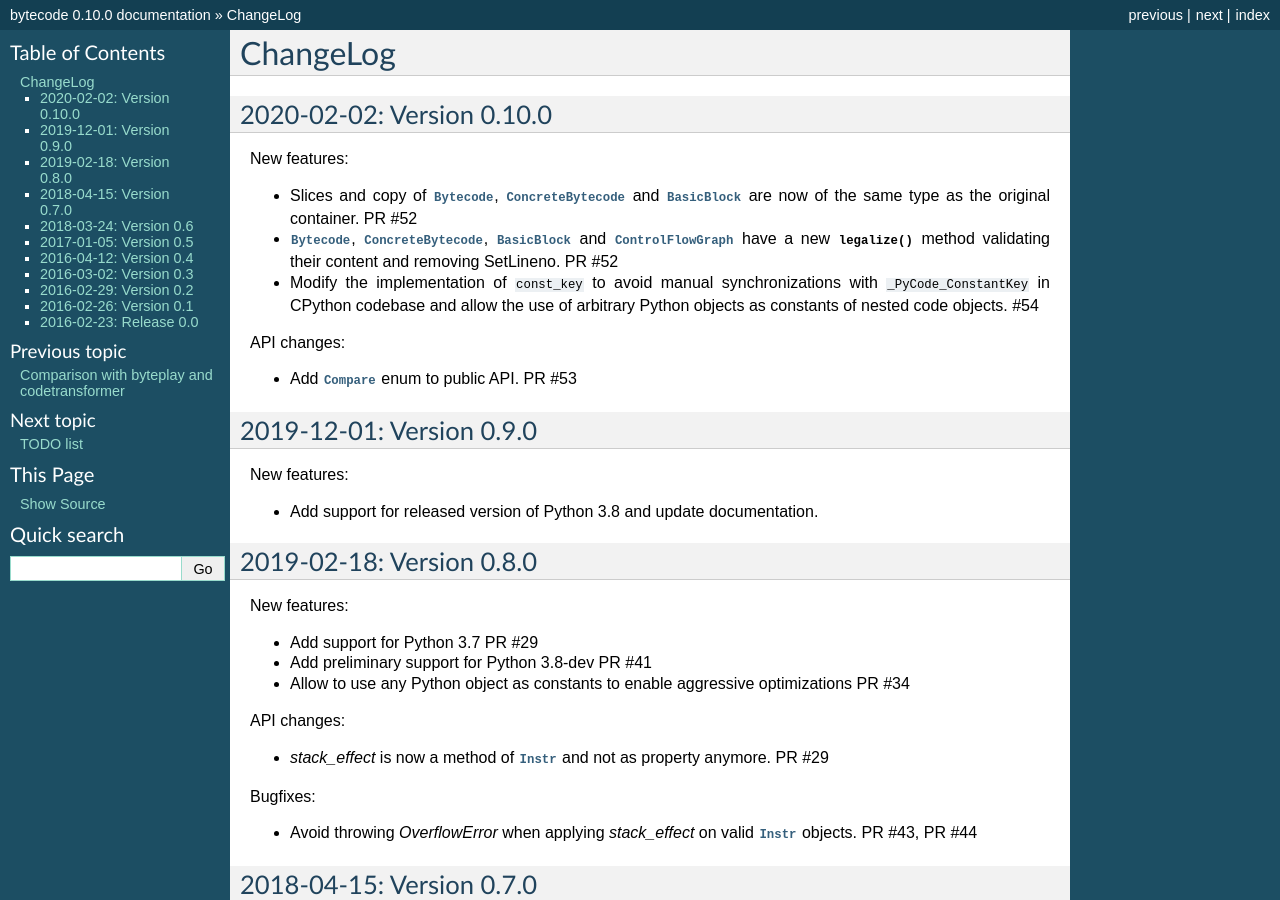
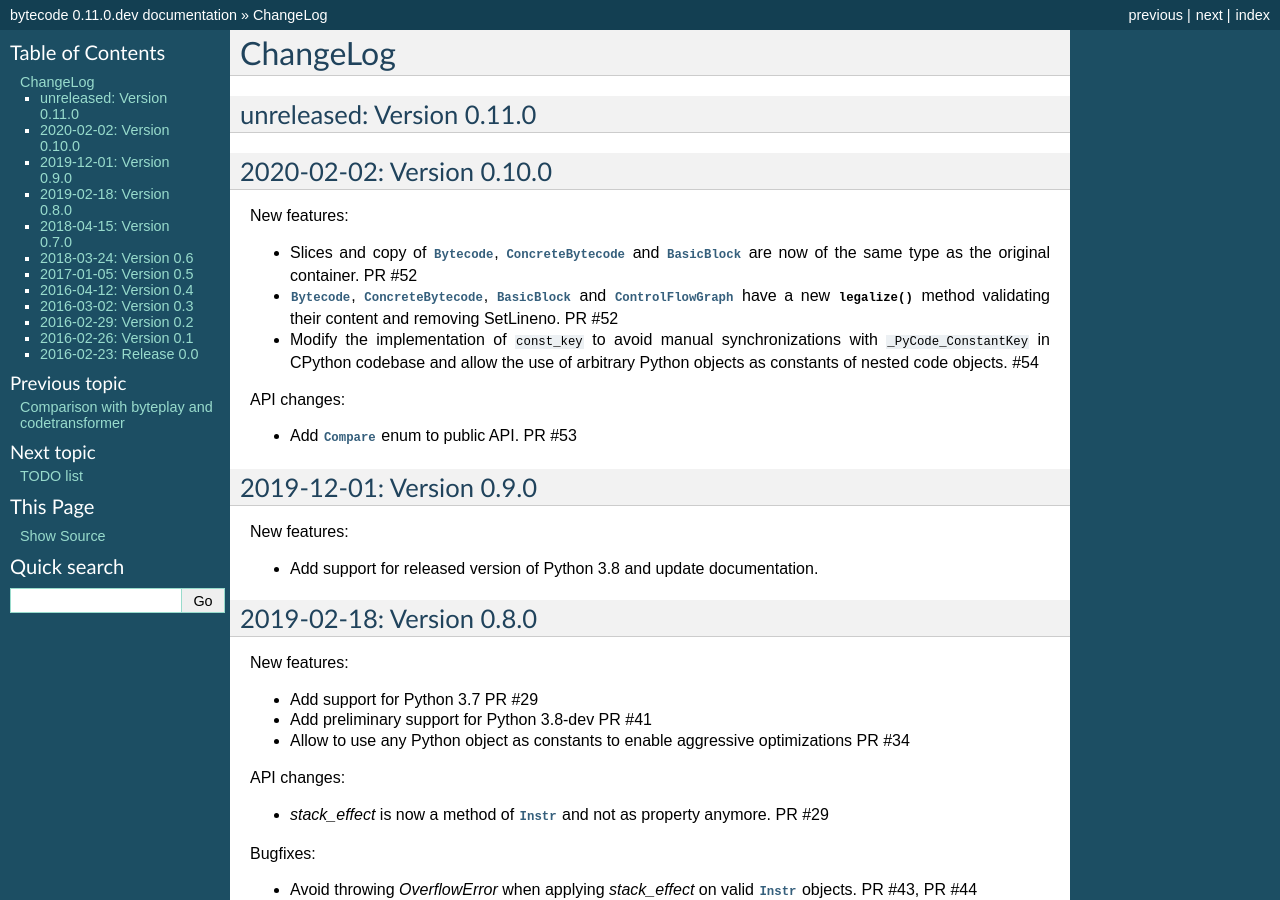
Before and after one commit to MatthieuDartiailh/bytecode, a Sphinx documentation site: the page built from doc/changelog.rst, in a window 1280 px wide and 900 px high. Built offline with Sphinx 7.4.7, drawn with Linux system fonts in a browser that asks for light colours; some of the changed text lies outside the part shown.

Commit message:
post-release

```diff
--- a/bytecode/__init__.py
+++ b/bytecode/__init__.py
@@ -1,4 +1,4 @@
-__version__ = '0.10.0'
+__version__ = '0.11.0.dev'
 
 __all__ = ['Label', 'Instr', 'SetLineno', 'Bytecode',
            'ConcreteInstr', 'ConcreteBytecode',
--- a/doc/changelog.rst
+++ b/doc/changelog.rst
@@ -1,5 +1,9 @@
 ChangeLog
 =========
+
+unreleased: Version 0.11.0
+--------------------------
+
 
 2020-02-02: Version 0.10.0
 --------------------------
--- a/doc/conf.py
+++ b/doc/conf.py
@@ -52,7 +52,7 @@ copyright = u'2016-2020, Victor Stinner'
 #
 # The short X.Y version.
 # The full version, including alpha/beta/rc tags.
-version = release = '0.10.0'
+version = release = '0.11.0.dev'
 
 
 # The language for content autogenerated by Sphinx. Refer to documentation
--- a/setup.py
+++ b/setup.py
@@ -25,7 +25,7 @@
 #  - git commit -a -m "post-release"
 #  - git push
 
-VERSION = '0.10.0'
+VERSION = '0.11.0.dev'
 
 DESCRIPTION = 'Python module to generate and modify bytecode'
 CLASSIFIERS = [
```
